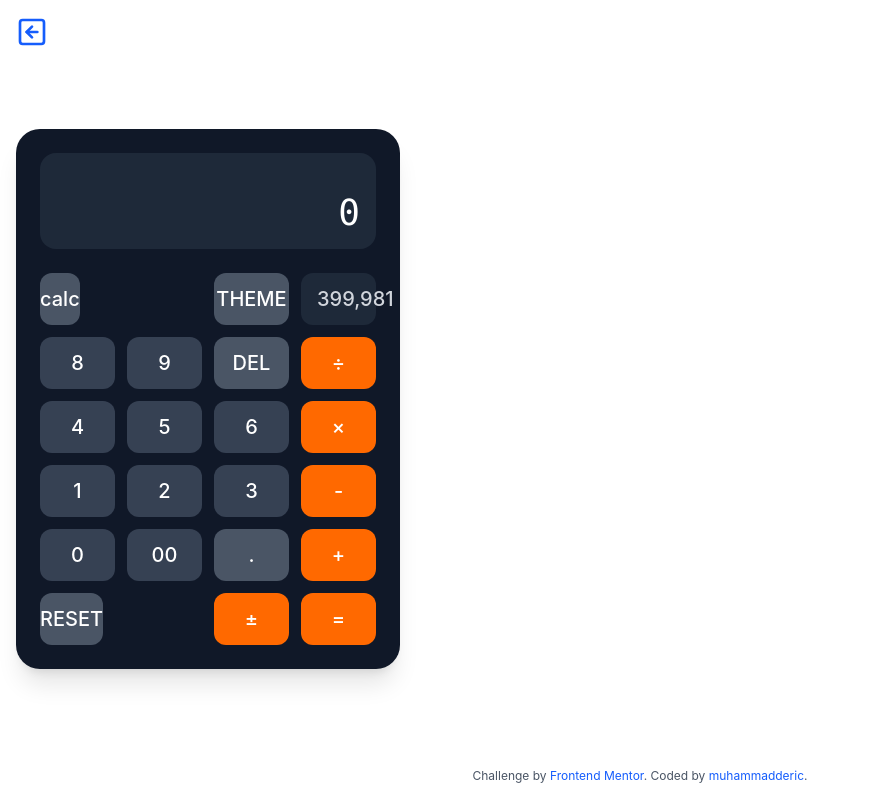
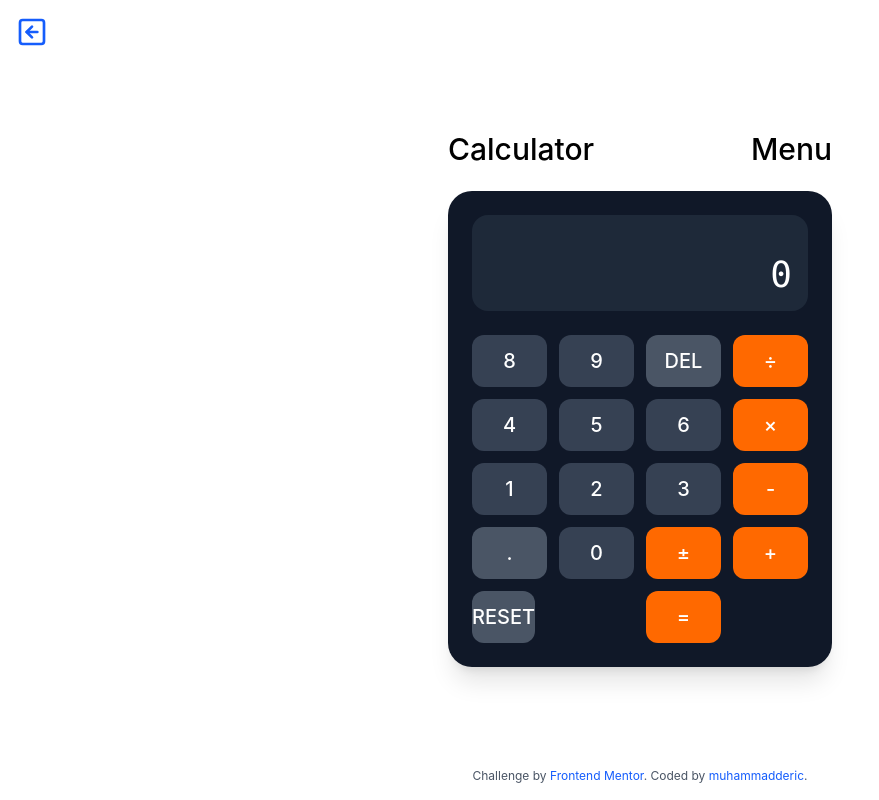
Before and after one commit to muhammadderic/deric-frontendmentor, a React (Vite) app: page /inter/calc in a window 1280 px wide. Shown: the whole page, without its empty margins (0-879 px from the left). Built offline with nearby package versions, Linux system fonts and the light colour scheme.

Commit message:
refactor: remove unnecessary buttons and fix button alignment

```diff
--- a/src/challenges/intermediate/calculator/pages/Calculator.tsx
+++ b/src/challenges/intermediate/calculator/pages/Calculator.tsx
@@ -14,26 +14,15 @@ export function Calculator() {
     handleNegate,
   } = useCalculator();
 
-  // Button configurations
-  const buttons = [
-    { label: 'calc', type: 'text' as const, span: true, action: () => { } },
-    { label: 'THEME', type: 'text' as const, action: () => { } },
-    { label: '123', type: 'function' as const, action: () => handleNumber('123') },
-    { label: '399,981', type: 'display' as const, action: () => { } },
-    { label: '8', type: 'number' as const, action: () => handleNumber('8') },
-    { label: '9', type: 'number' as const, action: () => handleNumber('9') },
-    { label: 'DEL', type: 'function' as const, action: handleDelete },
-    { label: '4', type: 'number' as const, action: () => handleNumber('4') },
-    { label: '5', type: 'number' as const, action: () => handleNumber('5') },
-    { label: '6', type: 'number' as const, action: () => handleNumber('6') },
-    { label: '1', type: 'number' as const, action: () => handleNumber('1') },
-    { label: '2', type: 'number' as const, action: () => handleNumber('2') },
-    { label: '3', type: 'number' as const, action: () => handleNumber('3') },
-    { label: '0', type: 'number' as const, action: () => handleNumber('0') },
-    { label: 'RESET', type: 'function' as const, action: handleClear, span: true },
-  ];
+  return (
+    // Main container
+    <div className="max-w-3xl mx-auto flex flex-col items-center justify-center">
+      {/* Header */}
+      <div className="w-full flex items-center justify-between mb-6">
+        <p className="text-3xl font-medium">Calculator</p>
+        <p className="text-3xl font-medium">Menu</p>
+      </div>
 
-  return (
       <div className="bg-gray-900 rounded-3xl p-6 w-96 shadow-xl">
         {/* Display */}
         <div className="bg-gray-800 rounded-2xl p-4 mb-6 text-right">
@@ -45,88 +34,73 @@ export function Calculator() {
 
         {/* Buttons Grid */}
         <div className="grid grid-cols-4 gap-3">
-        {/* First row */}
-        <div className="col-span-2">
-          <CalculatorBtn variant="function" onClick={buttons[0].action}>
-            {buttons[0].label}
+          {/* Second row */}
+          <CalculatorBtn variant="number" onClick={() => handleNumber('8')}>
+            <p>8</p>
           </CalculatorBtn>
-        </div>
-        <CalculatorBtn variant="function" onClick={buttons[1].action}>
-          {buttons[1].label}
+          <CalculatorBtn variant="number" onClick={() => handleNumber('9')}>
+            <p>9</p>
           </CalculatorBtn>
-        <CalculatorBtn variant="display" onClick={buttons[3].action}>
-          {buttons[3].label}
-        </CalculatorBtn>
-
-        {/* Second row */}
-        <CalculatorBtn variant="number" onClick={buttons[4].action}>
-          {buttons[4].label}
-        </CalculatorBtn>
-        <CalculatorBtn variant="number" onClick={buttons[5].action}>
-          {buttons[5].label}
-        </CalculatorBtn>
-        <CalculatorBtn variant="function" onClick={buttons[6].action}>
-          {buttons[6].label}
+          <CalculatorBtn variant="function" onClick={handleDelete}>
+            <p>DEL</p>
           </CalculatorBtn>
           <CalculatorBtn variant="operator" onClick={() => handleOperator('/')}>
-          ÷
+            <p>÷</p>
           </CalculatorBtn>
 
           {/* Third row */}
-        <CalculatorBtn variant="number" onClick={buttons[7].action}>
-          {buttons[7].label}
+          <CalculatorBtn variant="number" onClick={() => handleNumber('4')}>
+            <p>4</p>
           </CalculatorBtn>
-        <CalculatorBtn variant="number" onClick={buttons[8].action}>
-          {buttons[8].label}
+          <CalculatorBtn variant="number" onClick={() => handleNumber('5')}>
+            <p>5</p>
           </CalculatorBtn>
-        <CalculatorBtn variant="number" onClick={buttons[9].action}>
-          {buttons[9].label}
+          <CalculatorBtn variant="number" onClick={() => handleNumber('6')}>
+            <p>6</p>
           </CalculatorBtn>
           <CalculatorBtn variant="operator" onClick={() => handleOperator('*')}>
-          ×
+            <p>×</p>
           </CalculatorBtn>
 
           {/* Fourth row */}
-        <CalculatorBtn variant="number" onClick={buttons[10].action}>
-          {buttons[10].label}
+          <CalculatorBtn variant="number" onClick={() => handleNumber('1')}>
+            <p>1</p>
           </CalculatorBtn>
-        <CalculatorBtn variant="number" onClick={buttons[11].action}>
-          {buttons[11].label}
+          <CalculatorBtn variant="number" onClick={() => handleNumber('2')}>
+            <p>2</p>
           </CalculatorBtn>
-        <CalculatorBtn variant="number" onClick={buttons[12].action}>
-          {buttons[12].label}
+          <CalculatorBtn variant="number" onClick={() => handleNumber('3')}>
+            <p>3</p>
           </CalculatorBtn>
           <CalculatorBtn variant="operator" onClick={() => handleOperator('-')}>
-          -
+            <p>-</p>
           </CalculatorBtn>
 
           {/* Fifth row */}
-        <CalculatorBtn variant="number" onClick={buttons[13].action}>
-          {buttons[13].label}
+          <CalculatorBtn variant="function" onClick={handleDecimal}>
+            <p>.</p>
           </CalculatorBtn>
-        <CalculatorBtn variant="number" onClick={() => handleNumber('00')}>
-          00
+          <CalculatorBtn variant="number" onClick={() => handleNumber('0')}>
+            <p>0</p>
           </CalculatorBtn>
-        <CalculatorBtn variant="function" onClick={handleDecimal}>
-          .
+          <CalculatorBtn variant="operator" onClick={handleNegate}>
+            <p>±</p>
           </CalculatorBtn>
           <CalculatorBtn variant="operator" onClick={() => handleOperator('+')}>
-          +
+            <p>+</p>
           </CalculatorBtn>
 
           {/* Sixth row */}
           <div className="col-span-2">
-          <CalculatorBtn variant="function" onClick={buttons[14].action}>
-            {buttons[14].label}
+            <CalculatorBtn variant="function" onClick={handleClear}>
+              <p>RESET</p>
             </CalculatorBtn>
           </div>
-        <CalculatorBtn variant="operator" onClick={handleNegate}>
-          ±
-        </CalculatorBtn>
           <CalculatorBtn variant="operator" onClick={handleCalculate}>
-          =
+            <p>=</p>
           </CalculatorBtn>
         </div>
       </div>
+    </div>
   );
-};
+}
```
Lines whose indentation alone changed are shown as unchanged.
